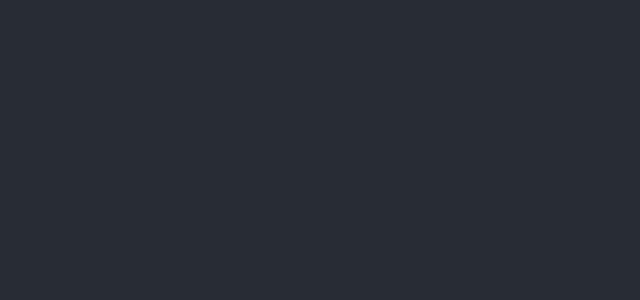
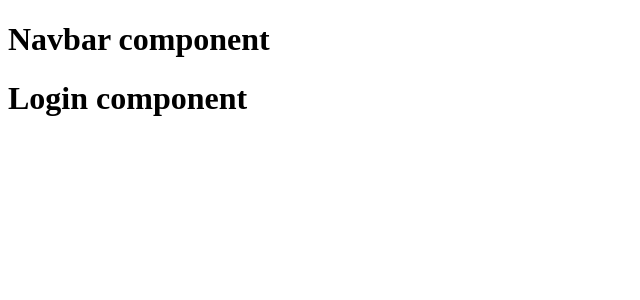
Before and after one commit to petekgithub/react-hooks-react-router-playground, a React (Create React App) app: page /login in a window 1280 px wide. Shown: the top 300 px of the page, without its empty margins (0-640 px from the left). Built offline with nearby package versions, Linux system fonts and the light colour scheme.

Commit message:
router-update

```diff
--- a/package.json
+++ b/package.json
@@ -8,6 +8,7 @@
     "@testing-library/user-event": "^13.5.0",
     "react": "^18.2.0",
     "react-dom": "^18.2.0",
+    "react-router-dom": "^6.3.0",
     "react-scripts": "5.0.1",
     "web-vitals": "^2.1.4"
   },
--- a/src/App.css
+++ /dev/null
@@ -1,38 +0,0 @@
-.App {
-  text-align: center;
-}
-
-.App-logo {
-  height: 40vmin;
-  pointer-events: none;
-}
-
-@media (prefers-reduced-motion: no-preference) {
-  .App-logo {
-    animation: App-logo-spin infinite 20s linear;
-  }
-}
-
-.App-header {
-  background-color: #282c34;
-  min-height: 100vh;
-  display: flex;
-  flex-direction: column;
-  align-items: center;
-  justify-content: center;
-  font-size: calc(10px + 2vmin);
-  color: white;
-}
-
-.App-link {
-  color: #61dafb;
-}
-
-@keyframes App-logo-spin {
-  from {
-    transform: rotate(0deg);
-  }
-  to {
-    transform: rotate(360deg);
-  }
-}
--- a/src/App.js
+++ /dev/null
@@ -1,13 +0,0 @@
-import './App.css';
-
-function App() {
-  return (
-    <div className="App">
-      <header className="App-header">
-
-      </header>
-    </div>
-  );
-}
-
-export default App;
--- a/src/components/Home.js
+++ b/src/components/Home.js
@@ -1,6 +1,10 @@
 import React from 'react'
+import { Navigate } from 'react-router-dom';
 
-const Home = () => {
+const Home = ({isLoggedIn}) => {
+
+  if(!isLoggedIn) return <Navigate to="/login"/>;
+
   return (
     <div>
         <h1>Home component</h1>
--- a/src/index.css
+++ /dev/null
@@ -1,13 +0,0 @@
-body {
-  margin: 0;
-  font-family: -apple-system, BlinkMacSystemFont, 'Segoe UI', 'Roboto', 'Oxygen',
-    'Ubuntu', 'Cantarell', 'Fira Sans', 'Droid Sans', 'Helvetica Neue',
-    sans-serif;
-  -webkit-font-smoothing: antialiased;
-  -moz-osx-font-smoothing: grayscale;
-}
-
-code {
-  font-family: source-code-pro, Menlo, Monaco, Consolas, 'Courier New',
-    monospace;
-}
```
Also changed, not shown: src/index.js (+4 -4 lines), 1 other file (tests, documents, lock files or other folders).
